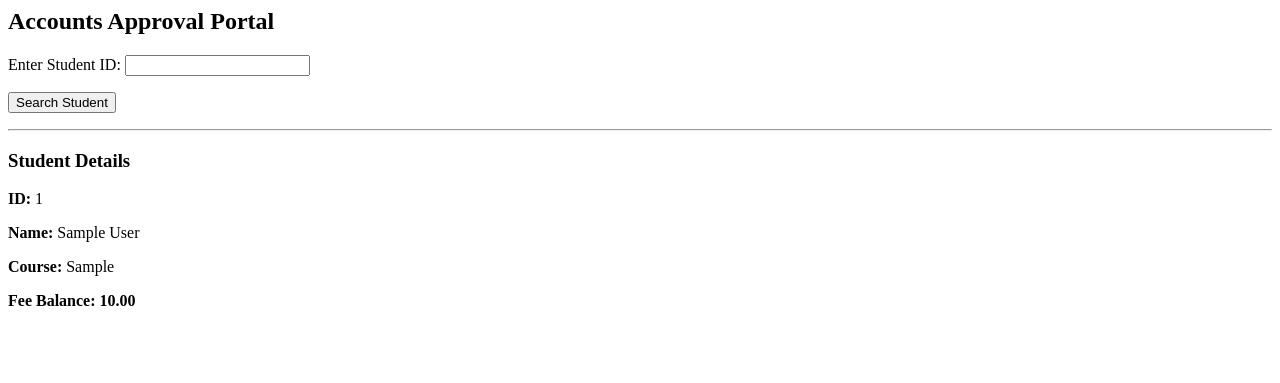
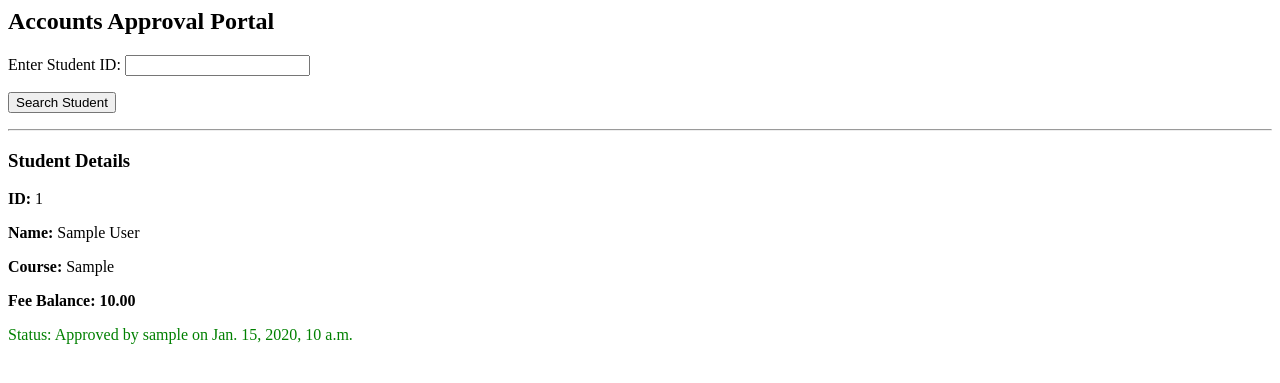
Before and after one commit to mgmaroa/EXAM_SYSTEM, a Django app: template templates/accounts/dashboard.html in a window 1280 px wide. Shown: the top 383 px of the page. Run offline with Django 5.2, Linux system fonts and the light colour scheme; the template is opened without the code that fills it: values that come from a table or form of the project are taken from there, others are empty; tables that the repository leaves empty hold one stand-in row (values such as "Sample post").

Commit message:
display approval status of student

```diff
--- a/templates/accounts/dashboard.html
+++ b/templates/accounts/dashboard.html
@@ -21,4 +21,14 @@
     <p><strong>Course:</strong> {{ student_profile.course }}</p>
     <p><strong>Fee Balance: </strong><strong>{{ student_profile.fee_balance }}</strong></p>
 
+    {% if student_profile.is_approved %}
+        <div style="color: green;">
+            Status: Approved by {{ student_profile.approved_by.username }} on {{ student_profile.date_approved }}
+        </div>
+    {% else %}
+        <div style="color: red;">
+                Status: Incomplete Payment. Student must pay {{ student_id.fee_balance }} before approval.
+        </div>
+    {% endif %}
+
 {% endif %}
```
